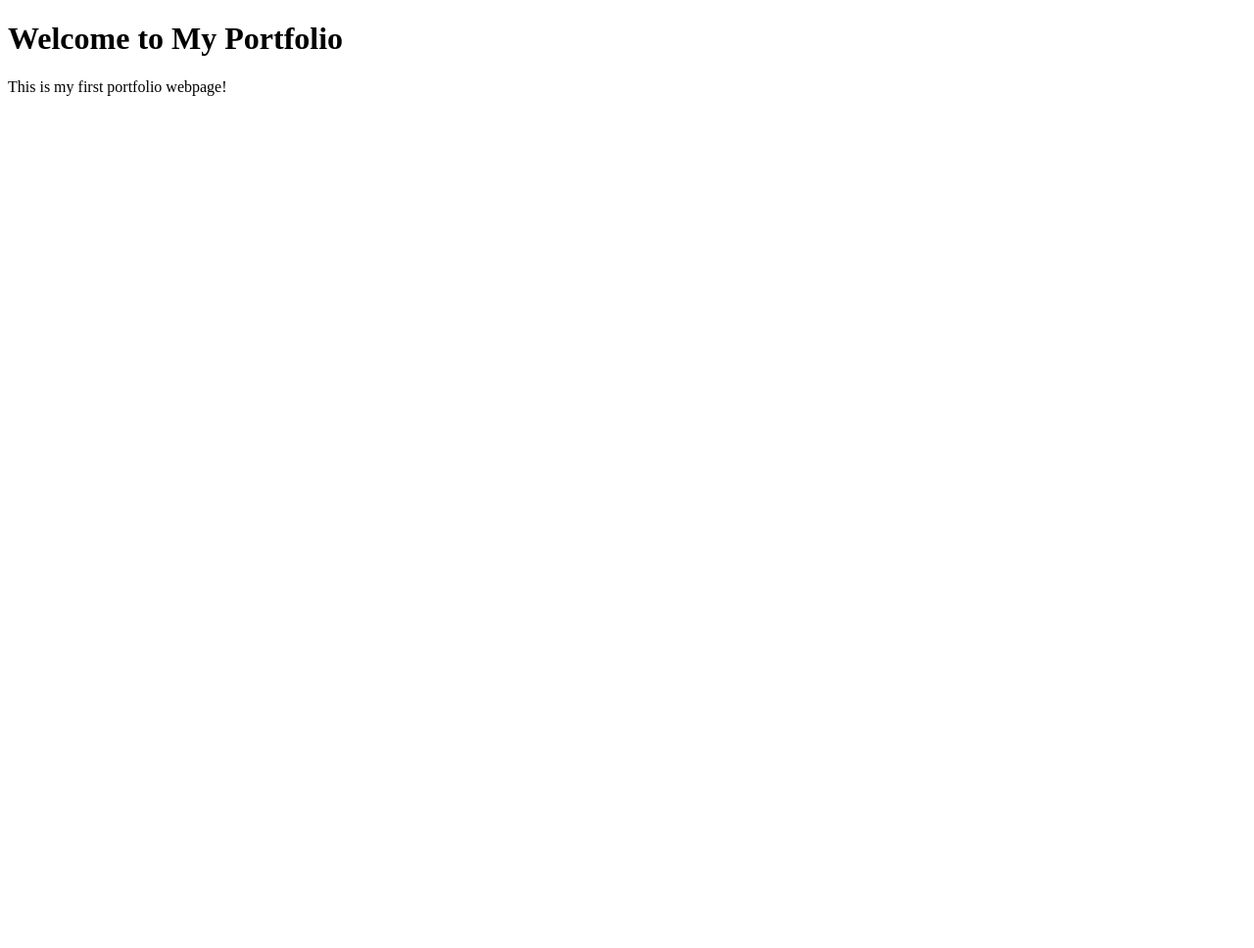
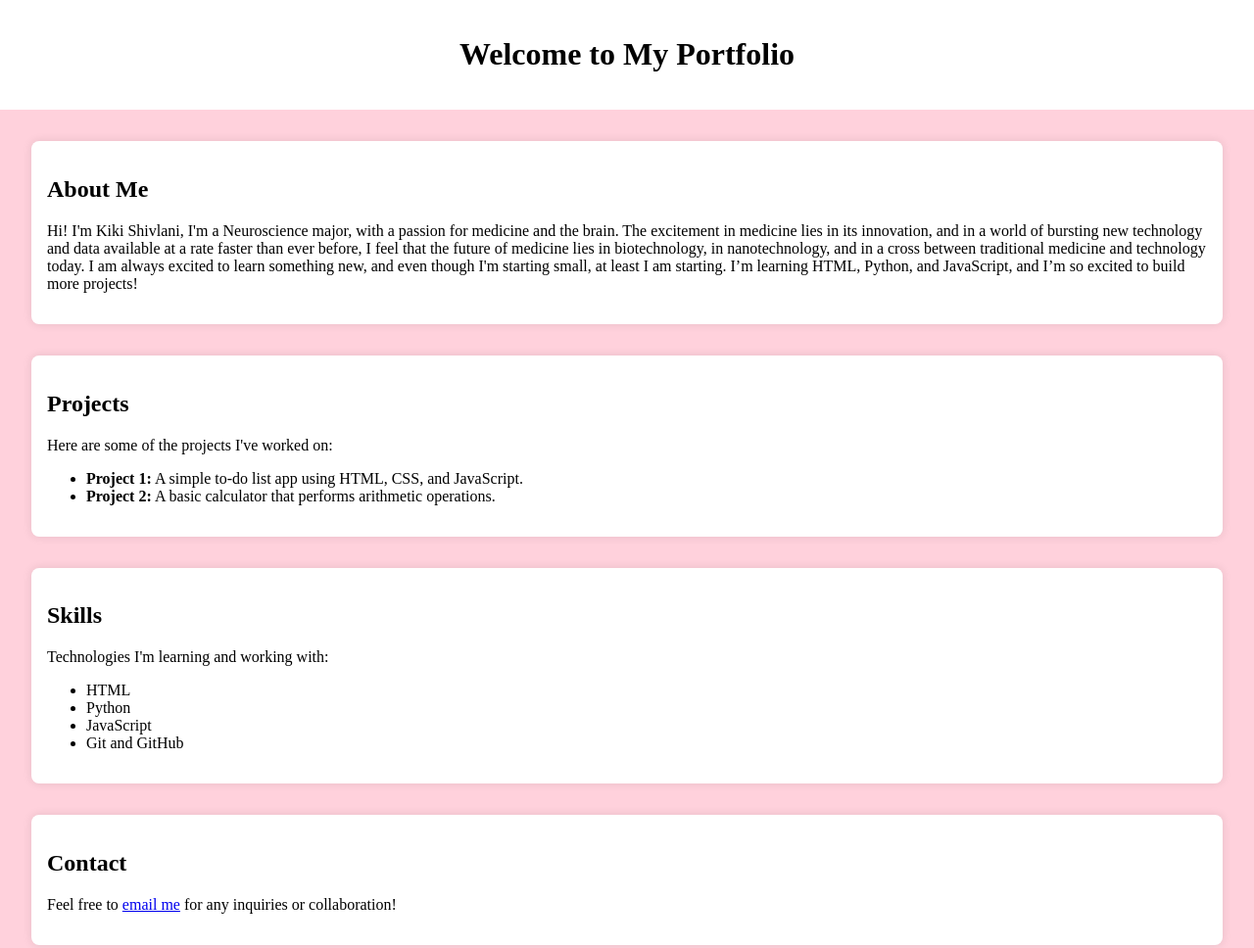
Before and after one commit to kikishivlani/portfolio, a plain HTML site: page index.html in a window 1280 px wide. Shown: the whole page at 98% size. Before the commit the page ends 800 px from the top, so only its background shows below. Drawn offline with Linux system fonts and the light colour scheme.

Commit message:
Update index.html
updated portfolio background + added headers and about me

```diff
--- a/index.html
+++ b/index.html
@@ -4,9 +4,65 @@
     <meta charset="UTF-8">
     <meta name="viewport" content="width=device-width, initial-scale=1.0">
     <title>My Portfolio</title>
+    <style>
+        body {
+            font-family: 'Times New Roman', serif;
+            background-color: #ffd1dc; /* pastel pink */
+            color: black; /* black text */
+            margin: 0;
+            padding: 0;
+        }
+        header {
+            background-color: white; /* white header background */
+            color: black; /* black header text */
+            text-align: center;
+            padding: 1rem;
+        }
+        section {
+            margin: 2rem;
+            padding: 1rem;
+            background-color: white;
+            border-radius: 8px;
+            box-shadow: 0 0 10px rgba(0, 0, 0, 0.1);
+        }
+        h1, h2 {
+            color: black; /* black text for headers */
+        }
+    </style>
 </head>
 <body>
-    <h1>Welcome to My Portfolio</h1>
-    <p>This is my first portfolio webpage!</p>
+    <header>
+        <h1>Welcome to My Portfolio</h1>
+    </header>
+
+    <section>
+        <h2>About Me</h2>
+        <p>Hi! I'm Kiki Shivlani, I'm a Neuroscience major, with a passion for medicine and the brain. The excitement in medicine lies in its innovation, and in a world of bursting new technology and data available at a rate faster than ever before, I feel that the future of medicine lies in biotechnology, in nanotechnology, and in a cross between traditional medicine and technology today. I am always excited to learn something new, and even though I'm starting small, at least I am starting. I’m learning HTML, Python, and JavaScript, and I’m so excited to build more projects!</p>
+    </section>
+
+    <section>
+        <h2>Projects</h2>
+        <p>Here are some of the projects I've worked on:</p>
+        <ul>
+            <li><strong>Project 1:</strong> A simple to-do list app using HTML, CSS, and JavaScript.</li>
+            <li><strong>Project 2:</strong> A basic calculator that performs arithmetic operations.</li>
+        </ul>
+    </section>
+
+    <section>
+        <h2>Skills</h2>
+        <p>Technologies I'm learning and working with:</p>
+        <ul>
+            <li>HTML</li>
+            <li>Python</li>
+            <li>JavaScript</li>
+            <li>Git and GitHub</li>
+        </ul>
+    </section>
+
+    <section>
+        <h2>Contact</h2>
+        <p>Feel free to <a href="mailto:kekushivlani@gmail.com">email me</a> for any inquiries or collaboration!</p>
+    </section>
 </body>
 </html>
```
